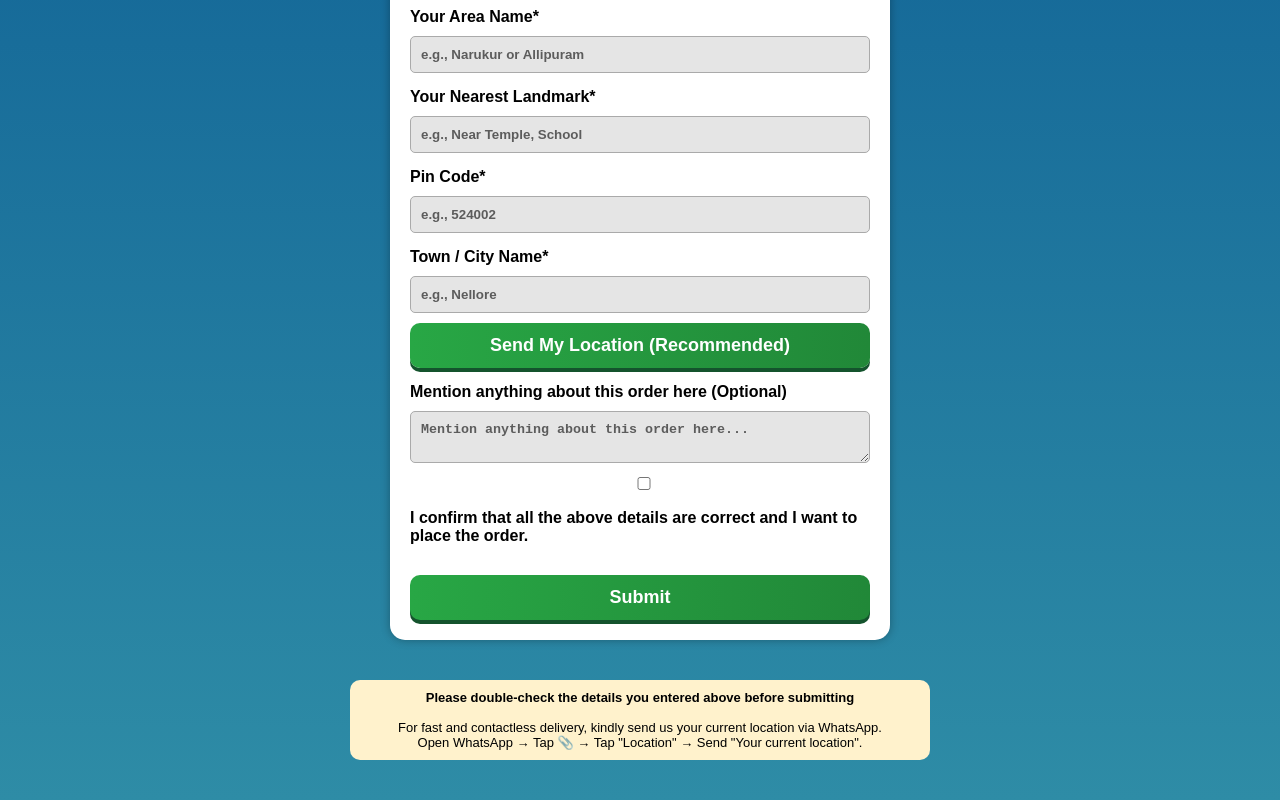
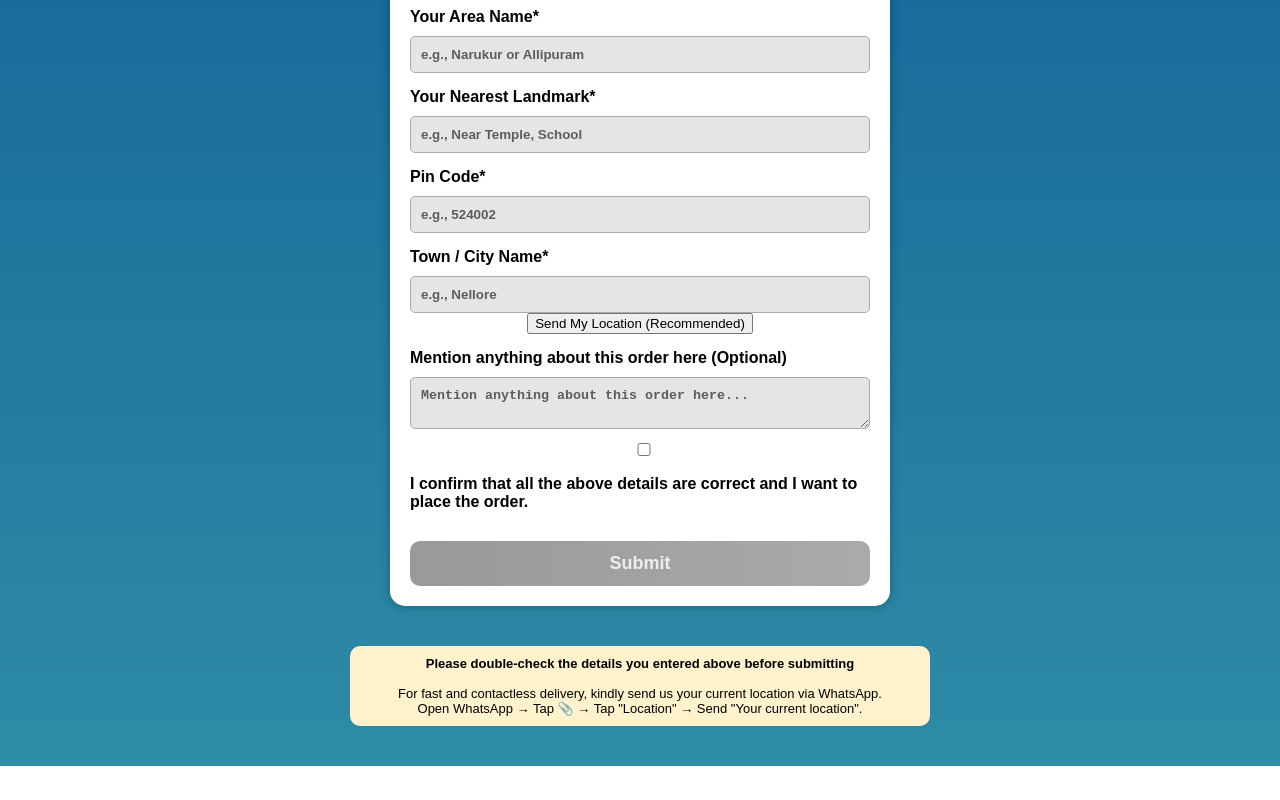
Before and after one commit to NlrLokesh/Mutton-Orders, a plain HTML site: page index.html in a window 1280 px wide. Shown: the part 786-1586 px from the top of the page. After the commit the page ends 1552 px from the top, so only its background shows below. Drawn offline with Linux system fonts and the light colour scheme.

Commit message:
Update index.html

```diff
--- a/index.html
+++ b/index.html
@@ -66,7 +66,7 @@
       margin-top: 20px;
     }
 
-    button {
+    .submit-btn {
   padding: 12px 20px;
   font-size: 18px;
   background: linear-gradient(to right, #28a745, #218838);
@@ -76,23 +76,28 @@
   border-radius: 10px;
   width: 100%;
   margin-top: 10px;
-  transition: all 0.2s ease-in-out;
+  transition: background 0.3s ease, transform 0.2s ease;
   font-weight: bold;
   box-shadow: 0 4px 0 #14532d;
 }
 
-button:hover {
+.submit-btn:hover {
   background: linear-gradient(to right, #218838, #1e7e34);
   transform: scale(1.02);
 }
 
-button:active {
+.submit-btn:active {
   transform: scale(0.98);
   box-shadow: none;
 }
-    button:disabled {
-      background-color: gray;
-    }
+
+.submit-btn:disabled {
+  background: linear-gradient(to right, #999, #aaa);
+  color: #eee;
+  cursor: not-allowed;
+  box-shadow: none;
+  transform: none;
+}
 
     .info-box {
       margin: 20px auto;
@@ -242,7 +247,7 @@ button:active {
 </div>
 
       <div class="submit-area">
-        <button type="submit" id="submitBtn" disabled>Submit</button>
+        <button type="submit" id="submitBtn" class="submit-btn" disabled>Submit</button>
       </div>
     </form>
   </div>
```
